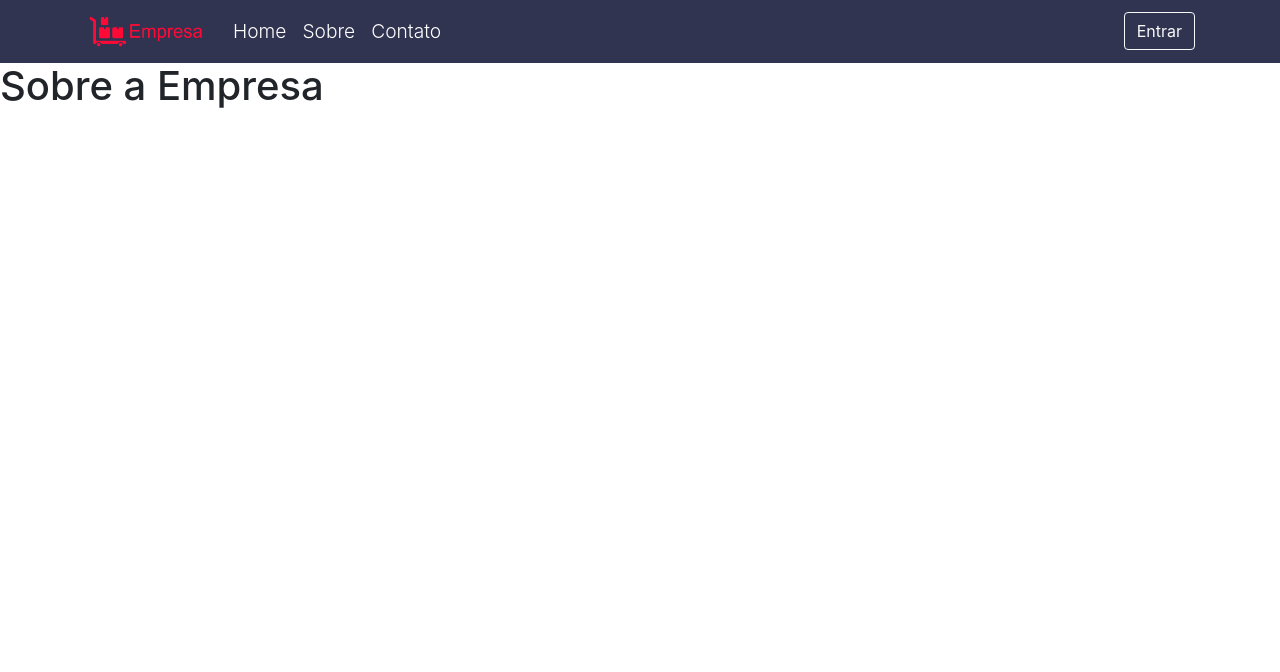
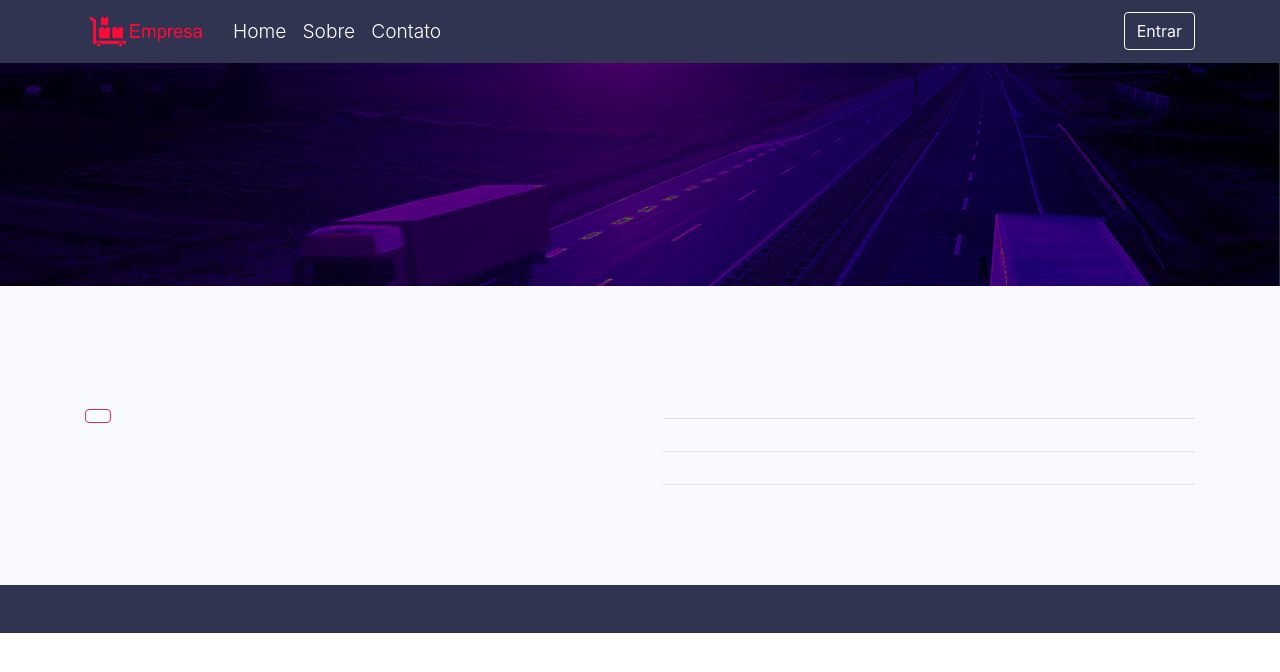
Before and after one commit to marciocamollez/site_admin, a Node server app: page /sobre in a window 1280 px wide. Shown: the top 672 px of the page. Run offline with Node 20, Linux system fonts and the light colour scheme; data that the repository does not hold is empty; some libraries are stand-ins or nearby versions.

Commit message:
Criacao pagina sobre

```diff
--- a/public/css/style-site.css
+++ b/public/css/style-site.css
@@ -91,7 +91,7 @@
 }
 
 .descr-top-sobre {
-    background-image: url("../imagens/descr-top-sobre.jpg");
+    background-image: url("../images/topo_sobre/descr-top-sobre.jpg");
     background-position: center;
     background-repeat: no-repeat;
     background-size: cover;
--- a/routes/sobre.js
+++ b/routes/sobre.js
@@ -1,10 +1,25 @@
 //Carregando os módulos
 const express = require('express')
 const router = express.Router()
+const mongoose = require('mongoose')
+
+require("../models/Sobre")
+const Sobre = mongoose.model('sobre')
+
+require("../models/Rodape")
+const Rodape = mongoose.model('rodape')
 
 router.get('/', (req,res) => {
-    //res.send('Página Inicial do Site')
-    res.render("sobre/sobre") //pasta sobre, arquivo sobre.handlebars
+    Sobre.findOne({}).then((sobre) => {
+        Rodape.findOne({}).then((rodape) => {
+            res.render("sobre/sobre", {sobre: sobre, rodape: rodape}) //pasta sobre, arquivo sobre.handlebars
+        }).catch((erro) => {
+            res.send("Nenhuma informação encontrada entre em contato com o administrador!")
+        })
+    }).catch((erro) => {
+        res.send("Nenhuma informação encontrada entre em contato com o administrador!")
+    })
+
 })
 
 router.get('/edit-sobre', (req,res) => {
--- a/views/sobre/sobre.handlebars
+++ b/views/sobre/sobre.handlebars
@@ -1 +1,56 @@
-<h1>Sobre a Empresa</h1>
+<div class="jumbotron descr-top-sobre">
+    <div class="container text-center">
+        <h1>{{sobre.titulotop}}</h1>
+        <p class="lead mb-4">{{sobre.subtitulotop}}</p>
+    </div>
+</div>
+
+
+<div class="jumbotron sobre">
+    <div class="container">
+        <div class="row featurette">
+            <div class="col-md-6">
+                <h2 class="featurette-heading exp-home-titulo">{{sobre.titulo}}</h2>
+                <p class="lead">{{sobre.subtitulo}}</p>
+                <p><a href="{{sobre.urlbtn}}"><button type="button" class="btn btn-outline-danger">{{sobre.titulobtn}}</button></a></p>
+            </div>
+            <div class="col-md-6">
+                <div class="">
+                    <div class="media text-muted pt-3">
+                        <div class="bd-placeholder-img mr-2 rounded">
+                            <span style="font-size: 38px; color: #313451;">
+                                <i class="{{sobre.iconesbum}}"></i>
+                            </span>
+                        </div>
+                        <p class="media-body pb-3 mb-0 small lh-125 border-bottom border-gray">
+                            <strong class="d-block text-gray-dark">{{sobre.titulosbum}}</strong>
+                            {{sobre.descsbum}}
+                        </p>
+                    </div>
+                    <div class="media text-muted pt-3">
+                        <div class="bd-placeholder-img mr-2 rounded">
+                            <span style="font-size: 38px; color: #313451;">
+                                <i class="{{sobre.iconesbdois}}"></i>
+                            </span>
+                        </div>
+                        <p class="media-body pb-3 mb-0 small lh-125 border-bottom border-gray">
+                            <strong class="d-block text-gray-dark">{{sobre.titulosbdois}}</strong> {{sobre.descsbdois}}
+                        </p>
+                    </div>
+                    <div class="media text-muted pt-3">
+                        <div class="bd-placeholder-img mr-2 rounded">
+                            <span style="font-size: 38px; color: #313451;">
+                                <i class="{{sobre.iconesbtres}}"></i>
+                            </span>
+                        </div>
+                        <p class="media-body pb-3 mb-0 small lh-125 border-bottom border-gray">
+                            <strong class="d-block text-gray-dark">{{sobre.titulosbtres}}</strong> {{sobre.descsbtres}}
+                        </p>
+                    </div>
+                </div>
+            </div>
+        </div>
+    </div>
+</div>
+
+{{>_rodape}}
```
Also changed, not shown: models/Sobre.js (added, +76 -0 lines), routes/add_bd.js (+26 -1 lines), public/images/topo_sobre/descr-top-sobre.jpg (renamed from public/images/descr-top-sobre.jpg).
